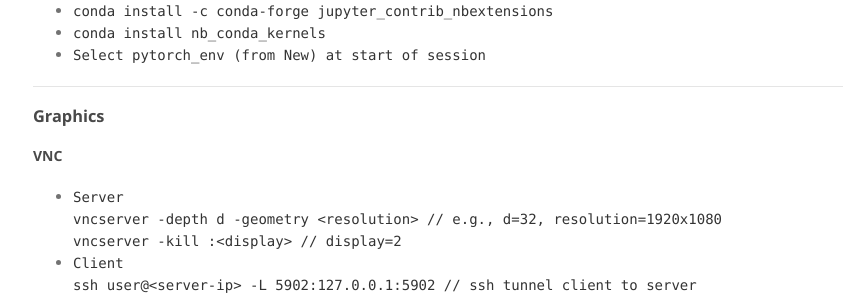
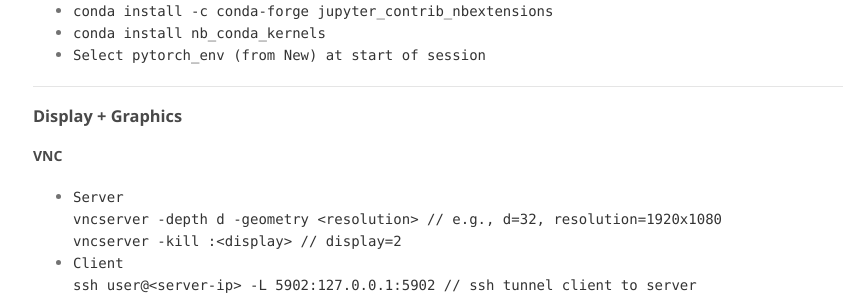
Before and after one commit to pmp-gh/pmp-gh.github.com, a Jekyll site: the page built from notes/computing/howto.md, in a window 1280 px wide and 900 px high, scrolled down 5718 px. Shown: the part 155-454 px from the top of the window, without its empty margins (177-1020 px from the left). Built offline with Jekyll 4.4.1, drawn with Linux system fonts in a browser that asks for light colours; our own code applies the rules of GitHub Pages for plain Markdown files; the repository's description, which GitHub fills in, is left out.

Commit message:
Modified howto

````diff
--- a/notes/computing/howto.md
+++ b/notes/computing/howto.md
@@ -263,7 +263,7 @@ target_link_libraries(${CMAKE_PROJECT_TARGET} PRIVATE baz)
 
 ---
 
-### Graphics
+### Display + Graphics
 
 #### VNC
 * ```Server```
````
